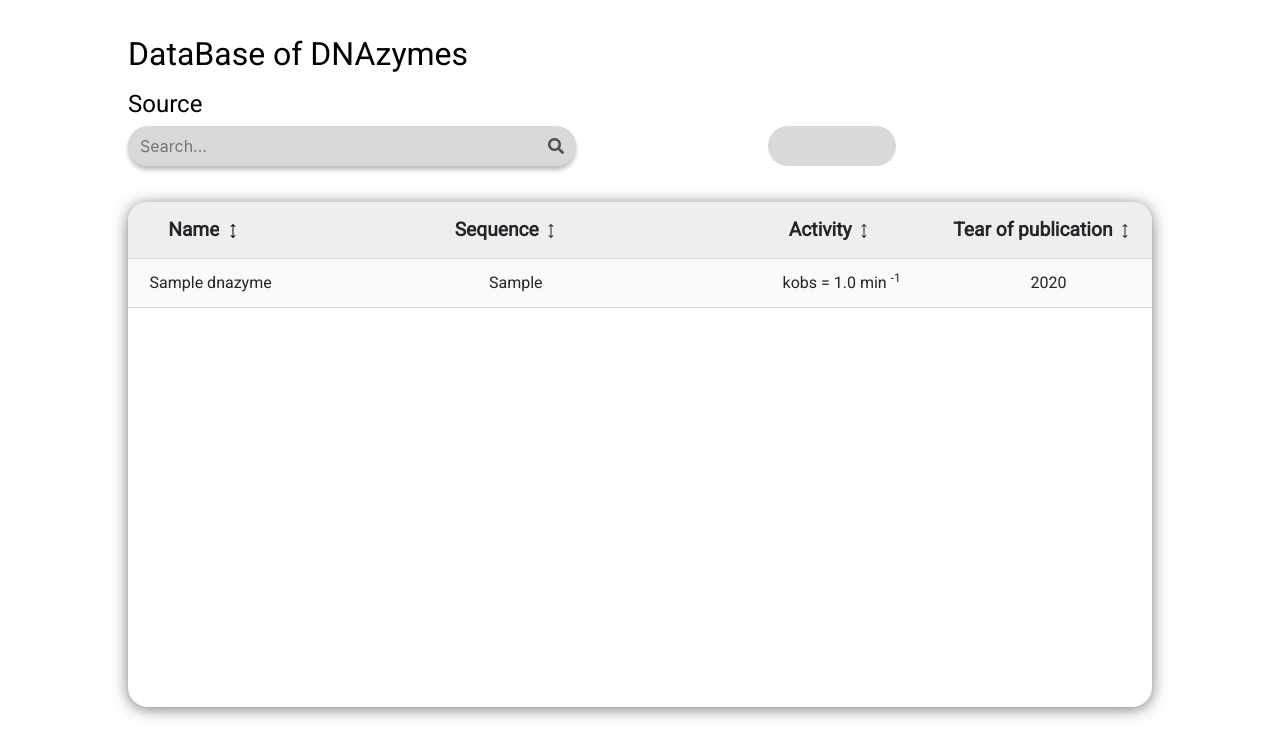
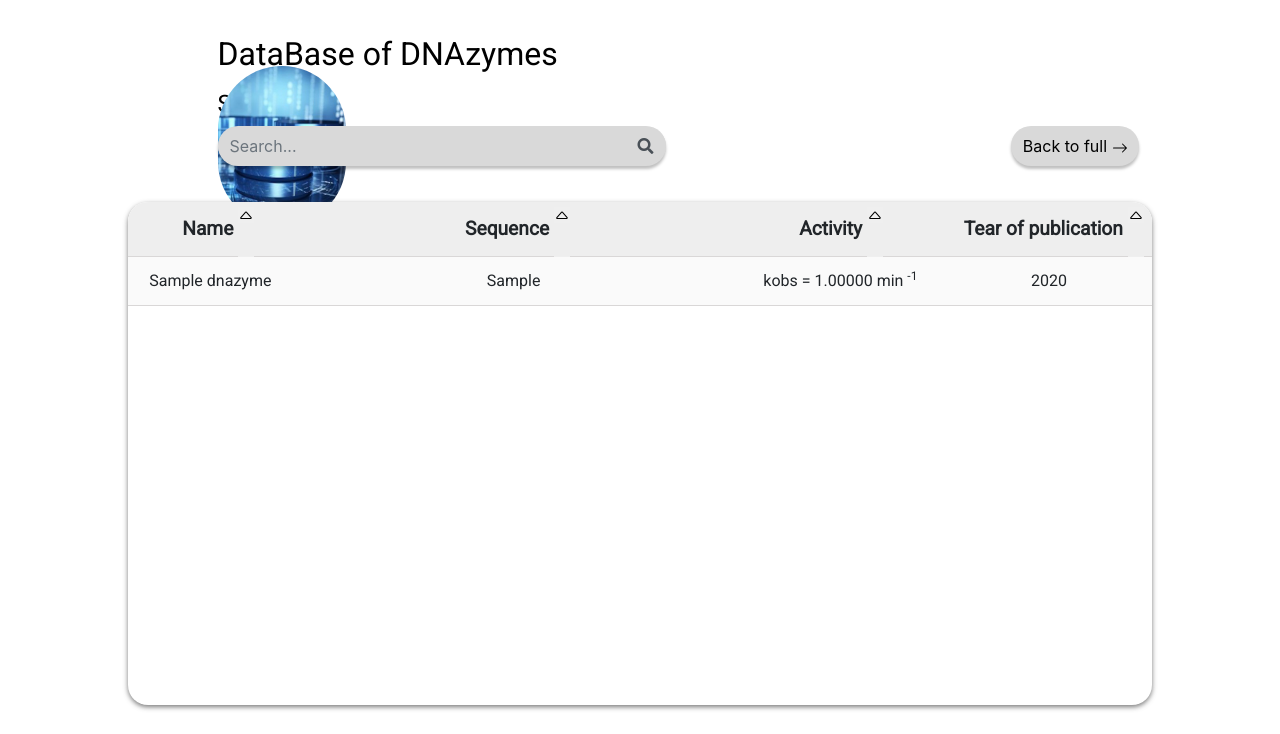
Before and after one commit to nebaskov/dnaZymeWeb, a Django app: page /database/ in a window 1280 px wide. Shown: the part 66-800 px from the top of the page. Run offline with Django 4.2, Linux system fonts and the light colour scheme; tables that the repository leaves empty hold one stand-in row (values such as "Sample post"); lists and menus that the app fills with data are empty; some libraries are stand-ins or nearby versions; some web fonts are replaced.

Commit message:
add sorting arrows

```diff
--- a/database/views.py
+++ b/database/views.py
@@ -73,6 +73,21 @@ def database_filter(request):
 
 
 def sorting_query(request):
-    if 'sort_by_name' in request.POST.keys():
-        filtered_model = MainDnaDataBase.objects.raw("select * from public.dnazyme order by dnazyme.name asc")
+    print(request.POST)
+    if 'sort_by_name_up' in request.POST.keys():
+        filtered_model = MainDnaDataBase.objects.raw("select * from public.dnazyme order by name asc")
+    if 'sort_by_name_down' in request.POST.keys():
+        filtered_model = MainDnaDataBase.objects.raw("select * from public.dnazyme order by name desc")
+    if 'sort_by_sequence_up' in request.POST.keys():
+        filtered_model = MainDnaDataBase.objects.raw("select * from public.dnazyme order by sequence asc")
+    if 'sort_by_sequence_down' in request.POST.keys():
+        filtered_model = MainDnaDataBase.objects.raw("select * from public.dnazyme order by sequence desc")
+    if 'sort_by_activity_up' in request.POST.keys():
+        filtered_model = MainDnaDataBase.objects.raw("select * from public.dnazyme order by activity asc")
+    if 'sort_by_activity_down' in request.POST.keys():
+        filtered_model = MainDnaDataBase.objects.raw("select * from public.dnazyme order by activity desc")
+    if 'sort_by_yop_up' in request.POST.keys():
+        filtered_model = MainDnaDataBase.objects.raw("select * from public.dnazyme order by year_of_publication asc")
+    if 'sort_by_yop_down' in request.POST.keys():
+        filtered_model = MainDnaDataBase.objects.raw("select * from public.dnazyme order by year_of_publication desc")
     return serializers.serialize("python", filtered_model)
--- a/templates/database/database_home.html
+++ b/templates/database/database_home.html
@@ -41,18 +41,6 @@
 	background-size:cover;
     box-shadow:0px 4px 4px rgba(0, 0, 0, 0.25);
 }
-.e9_701 {
-	background-color:rgba(217.0000022649765, 217.0000022649765, 217.0000022649765, 1);
-	width:10vw;
-	height:5vh;
-	position:absolute;
-	left:50vw;
-	top:12vh;
-	border-top-left-radius:20px;
-	border-top-right-radius:20px;
-	border-bottom-left-radius:20px;
-	border-bottom-right-radius:20px;
-}
 .table-fix {
     overflow-y: scroll;
     height: 56vh;
@@ -69,7 +57,7 @@
     max-height: 65vh;
     position: relative;
     top: 17vh;
-    box-shadow: 0 2px 15px rgba(64,64,64,.7);
+    box-shadow: 0 2px 5px rgba(64,64,64,.7);
     border-top-left-radius:20px;
 	border-top-right-radius:20px;
 	border-bottom-left-radius:20px;
@@ -169,7 +157,7 @@ td:nth-child(4){
 	border-bottom-right-radius:20px;
     background-repeat:no-repeat;
 	background-size:cover;
-    box-shadow:0px 4px 4px rgba(0, 0, 0, 0.25);
+    box-shadow:0px 3px 3px rgba(0, 0, 0, 0.25);
 }
 
 .form-control {
@@ -180,6 +168,8 @@ td:nth-child(4){
     top: 0.5vh;
     height: 4vh;
 }
+
+
 .input-group-append {
     background-color:rgba(217.0000022649765, 217.0000022649765, 217.0000022649765, 1);
     height:4.5vh;
@@ -196,32 +186,95 @@ td:nth-child(4){
     height:4vh;
     margin-bottom: 0;
 }
-.button_sort {
+.button_sort_down {
     border: 0;
+    position: relative;
+    top: -1.5vh;
+    height: 2vh;
+    padding: 0;
 }
-.button_sort:hover {background-color: #DCDCDC; font-family:Roboto;}
+.button_sort_down:hover {background-color: #DCDCDC; font-family:Roboto;}
 
-.button_sort:active {
+.button_sort_down:active {
   background-color: #DCDCDC;
-  transform: translateY(4px);
+  transform: translateY(2px);
+}
+
+.button_sort_up {
+    border: 0;
+    height: 2vh;
+    padding: 0;
+    position: relative;
+}
+.button_sort_up:hover {background-color: #DCDCDC; font-family:Roboto;}
+
+.button_sort_up:active {
+  background-color: #DCDCDC;
+  transform: translateY(2px);
+}
+
+.back_to_full_base {
+    background-color:rgba(217.0000022649765, 217.0000022649765, 217.0000022649765, 1);
+	width:10vw;
+	height:5vh;
+	position:absolute;
+	left:69vw;
+	top:12vh;
+	border-top-left-radius:20px;
+	border-top-right-radius:20px;
+	border-bottom-left-radius:20px;
+	border-bottom-right-radius:20px;
+    border: 0;
+    background-repeat:no-repeat;
+	background-size:cover;
+    box-shadow:0px 3px 3px rgba(0, 0, 0, 0.25);
+}
+
+.button_sort_up .bi {
+    margin-bottom: 2vh;
+}
+
+.button_sort_down .bi {
+    margin-bottom: 3vh;
+}
+
+.sorting_arrows {
+    position: absolute;
+    bottom: 0.3vh;
+    display: inline-block;
+    width: 2vw;
+    height: 6vh;
+}
+.header_search {
+    position: relative;
+    left: 7vw;
+    width: 40vw;
+}
+.db_header_paint {
+    position: absolute;
+    width: 10vw;
+    height: 20vh;
+    {#top: 2vh;#}
+    {#left:5vw;#}
+    border-top-left-radius:100px;
+	border-top-right-radius:100px;
+	border-bottom-left-radius:100px;
+	border-bottom-right-radius:100px;
 }
 </style>
 
 <body>
   <div class=database_main>
+  <div class="header_search">
       <div  class="header_database">DataBase of DNAzymes</div>
       <div  class="e9_698">Source</div>
-{#        <form class="form-inline my-2 my-lg-0">#}
-{#            <input class="searching_form" name="q" type="search" placeholder="Search" aria-label="Search">#}
-{#            <button class="e9_701" type="submit">Search</button>#}
-{#        </form>#}
-{#      <div class="searching_form"></div>#}
+<img src="{% static '/main/img/database_header.jpg' %}" alt="background_ctb" class="db_header_paint">
 
     <form method="GET" action="." class="form_search">
             <div class="form-row">
                 <div class="form-group col-12">
                     <div class="input-group">
-                        <input class="form-control py-2" type="search" name="title_or_author"
+                        <input class="form-control" type="text" name="title_or_author"
                                placeholder="Search..." />
                         <span class="input-group-append">
                             <div class="input-group-text bg-transparent">
@@ -232,6 +285,13 @@ td:nth-child(4){
                 </div>
             </div>
     </form>
+  </div>
+
+      <button class="back_to_full_base"  onclick="location.href='https://sequencecraft.aicidlab.itmo.ru/database/'">
+      Back to full <svg xmlns="http://www.w3.org/2000/svg" width="16" height="16" fill="currentColor" class="bi bi-arrow-right" viewBox="0 0 16 16">
+  <path fill-rule="evenodd" d="M1 8a.5.5 0 0 1 .5-.5h11.793l-3.147-3.146a.5.5 0 0 1 .708-.708l4 4a.5.5 0 0 1 0 .708l-4 4a.5.5 0 0 1-.708-.708L13.293 8.5H1.5A.5.5 0 0 1 1 8"/>
+</svg>
+      </button>
     <div class="e9_701"></div>
     <div class="tbl-conteiner">
     <div class="table_head_fixed">
@@ -242,36 +302,82 @@ td:nth-child(4){
 
                         <form method="POST" action=".">
                             {% csrf_token %}
-                        Name<button title="sort_name_button" class="button_sort" name="sort_by_name" type="submit">
-                            <svg xmlns="http://www.w3.org/2000/svg" width="16" height="16" fill="currentColor" class="bi bi-arrows-vertical" viewBox="0 0 16 16">
-                            <path d="M8.354 14.854a.5.5 0 0 1-.708 0l-2-2a.5.5 0 0 1 .708-.708L7.5 13.293V2.707L6.354 3.854a.5.5 0 1 1-.708-.708l2-2a.5.5 0 0 1 .708 0l2 2a.5.5 0 0 1-.708.708L8.5 2.707v10.586l1.146-1.147a.5.5 0 0 1 .708.708l-2 2Z"/>
-                            </svg>
+                        Name <div class="sorting_arrows">
+                                <button title="sort_name_up" class="button_sort_up" name="sort_by_name_up" type="submit">
+                                <svg xmlns="http://www.w3.org/2000/svg" width="16" height="16" fill="currentColor" class="bi bi-caret-up" viewBox="0 0 16 16">
+                                <path d="M3.204 11h9.592L8 5.519 3.204 11zm-.753-.659 4.796-5.48a1 1 0 0 1 1.506 0l4.796 5.48c.566.647.106 1.659-.753 1.659H3.204a1 1 0 0 1-.753-1.659z"/>
+                                </svg>
+                                    <div></div>
+                                    <br>
+                                </button>
+                                <button title="sort_name_down" class="button_sort_down" name="sort_by_name_down" type="submit">
+                                <svg xmlns="http://www.w3.org/2000/svg" width="16" height="16" fill="currentColor" class="bi bi-caret-down" viewBox="0 0 16 16">
+                                  <path d="M3.204 5h9.592L8 10.481 3.204 5zm-.753.659 4.796 5.48a1 1 0 0 0 1.506
+                                  0l4.796-5.48c.566-.647.106-1.659-.753-1.659H3.204a1 1 0 0 0-.753 1.659z"/>
+                                </svg>
                         </button>
+                            </div>
                             </form>
                     </th>
                     <th class="fixed_th_2">
-                        Sequence
-                        <span>
-                            <svg xmlns="http://www.w3.org/2000/svg" width="16" height="16" fill="currentColor" class="bi bi-arrows-vertical" viewBox="0 0 16 16">
-                            <path d="M8.354 14.854a.5.5 0 0 1-.708 0l-2-2a.5.5 0 0 1 .708-.708L7.5 13.293V2.707L6.354 3.854a.5.5 0 1 1-.708-.708l2-2a.5.5 0 0 1 .708 0l2 2a.5.5 0 0 1-.708.708L8.5 2.707v10.586l1.146-1.147a.5.5 0 0 1 .708.708l-2 2Z"/>
-                            </svg>
-                        </span>
+                        <form method="POST" action=".">
+                            {% csrf_token %}
+                        Sequence <div class="sorting_arrows">
+                                <button title="sort_name_up" class="button_sort_up" name="sort_by_sequence_up" type="submit">
+                                <svg xmlns="http://www.w3.org/2000/svg" width="16" height="16" fill="currentColor" class="bi bi-caret-up" viewBox="0 0 16 16">
+                                <path d="M3.204 11h9.592L8 5.519 3.204 11zm-.753-.659 4.796-5.48a1 1 0 0 1 1.506 0l4.796 5.48c.566.647.106 1.659-.753 1.659H3.204a1 1 0 0 1-.753-1.659z"/>
+                                </svg>
+                                    <div></div>
+                                    <br>
+                                </button>
+                                <button title="sort_name_down" class="button_sort_down" name="sort_by_sequence_down" type="submit">
+                                <svg xmlns="http://www.w3.org/2000/svg" width="16" height="16" fill="currentColor" class="bi bi-caret-down" viewBox="0 0 16 16">
+                                  <path d="M3.204 5h9.592L8 10.481 3.204 5zm-.753.659 4.796 5.48a1 1 0 0 0 1.506
+                                  0l4.796-5.48c.566-.647.106-1.659-.753-1.659H3.204a1 1 0 0 0-.753 1.659z"/>
+                                </svg>
+                        </button>
+                            </div>
+                            </form>
                     </th>
                     <th class="fixed_th_3">
-                        Activity
-                        <span>
-                            <svg xmlns="http://www.w3.org/2000/svg" width="16" height="16" fill="currentColor" class="bi bi-arrows-vertical" viewBox="0 0 16 16">
-                            <path d="M8.354 14.854a.5.5 0 0 1-.708 0l-2-2a.5.5 0 0 1 .708-.708L7.5 13.293V2.707L6.354 3.854a.5.5 0 1 1-.708-.708l2-2a.5.5 0 0 1 .708 0l2 2a.5.5 0 0 1-.708.708L8.5 2.707v10.586l1.146-1.147a.5.5 0 0 1 .708.708l-2 2Z"/>
-                            </svg>
-                        </span>
+                        <form method="POST" action=".">
+                            {% csrf_token %}
+                        Activity <div class="sorting_arrows">
+                                <button title="sort_name_up" class="button_sort_up" name="sort_by_activity_up" type="submit">
+                                <svg xmlns="http://www.w3.org/2000/svg" width="16" height="16" fill="currentColor" class="bi bi-caret-up" viewBox="0 0 16 16">
+                                <path d="M3.204 11h9.592L8 5.519 3.204 11zm-.753-.659 4.796-5.48a1 1 0 0 1 1.506 0l4.796 5.48c.566.647.106 1.659-.753 1.659H3.204a1 1 0 0 1-.753-1.659z"/>
+                                </svg>
+                                    <div></div>
+                                    <br>
+                                </button>
+                                <button title="sort_name_down" class="button_sort_down" name="sort_by_activity_down" type="submit">
+                                <svg xmlns="http://www.w3.org/2000/svg" width="16" height="16" fill="currentColor" class="bi bi-caret-down" viewBox="0 0 16 16">
+                                  <path d="M3.204 5h9.592L8 10.481 3.204 5zm-.753.659 4.796 5.48a1 1 0 0 0 1.506
+                                  0l4.796-5.48c.566-.647.106-1.659-.753-1.659H3.204a1 1 0 0 0-.753 1.659z"/>
+                                </svg>
+                        </button>
+                            </div>
+                            </form>
                     </th>
                     <th class="fixed_th_4">
-                        Tear of publication
-                        <span>
-                            <svg xmlns="http://www.w3.org/2000/svg" width="16" height="16" fill="currentColor" class="bi bi-arrows-vertical" viewBox="0 0 16 16">
-                            <path d="M8.354 14.854a.5.5 0 0 1-.708 0l-2-2a.5.5 0 0 1 .708-.708L7.5 13.293V2.707L6.354 3.854a.5.5 0 1 1-.708-.708l2-2a.5.5 0 0 1 .708 0l2 2a.5.5 0 0 1-.708.708L8.5 2.707v10.586l1.146-1.147a.5.5 0 0 1 .708.708l-2 2Z"/>
-                            </svg>
-                        </span>
+                        <form method="POST" action=".">
+                            {% csrf_token %}
+                        Tear of publication <div class="sorting_arrows">
+                                <button title="sort_name_up" class="button_sort_up" name="sort_by_yop_up" type="submit">
+                                <svg xmlns="http://www.w3.org/2000/svg" width="16" height="16" fill="currentColor" class="bi bi-caret-up" viewBox="0 0 16 16">
+                                <path d="M3.204 11h9.592L8 5.519 3.204 11zm-.753-.659 4.796-5.48a1 1 0 0 1 1.506 0l4.796 5.48c.566.647.106 1.659-.753 1.659H3.204a1 1 0 0 1-.753-1.659z"/>
+                                </svg>
+                                    <div></div>
+                                    <br>
+                                </button>
+                                <button title="sort_name_down" class="button_sort_down" name="sort_by_yop_down" type="submit">
+                                <svg xmlns="http://www.w3.org/2000/svg" width="16" height="16" fill="currentColor" class="bi bi-caret-down" viewBox="0 0 16 16">
+                                  <path d="M3.204 5h9.592L8 10.481 3.204 5zm-.753.659 4.796 5.48a1 1 0 0 0 1.506
+                                  0l4.796-5.48c.566-.647.106-1.659-.753-1.659H3.204a1 1 0 0 0-.753 1.659z"/>
+                                </svg>
+                                    </button>
+                            </div>
+                            </form>
                     </th>
                 </tr>
                 </thead>
@@ -289,7 +395,7 @@ td:nth-child(4){
                             {{ instance.fields.sequence }}
                         </td>
                         <td>
-                            kobs = {{ instance.fields.activity }} min <sup>-1</sup>
+                            kobs = {{ instance.fields.activity|floatformat:5}} min <sup>-1</sup>
                         </td>
                         <td>
                             {{ instance.fields.year_of_publication }}
```
Also changed, not shown: static/main/img/database_header.jpg (added).
